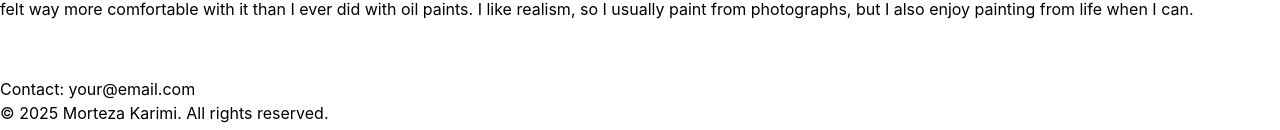
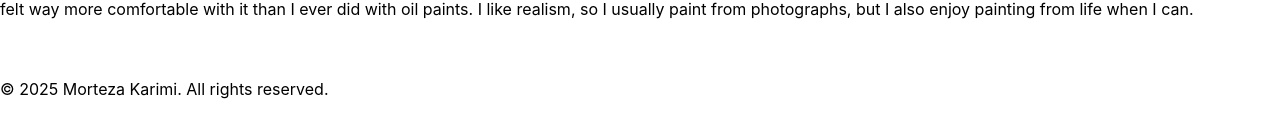
Before and after one commit to karimi/portfolio, a Vue app: page / in a window 1280 px wide. Shown: the part 923-1053 px from the top of the page. Built offline with nearby package versions, Linux system fonts and the light colour scheme.

Commit message:
Remove email from footer

```diff
--- a/src/App.vue
+++ b/src/App.vue
@@ -163,7 +163,7 @@ onUnmounted(() => {
       <!-- Footer separator -->
       <div class="absolute left-[5px] right-[5px] top-0 h-[1px] bg-black"></div>
       <div class="text-gray-700 text-sm">
-        Contact: <a href="mailto:your@email.com" class="hover:text-blue-600">your@email.com</a>
+
       </div>
       <div class="text-gray-500 text-xs mt-2 md:mt-0">
         &copy; 2025 Morteza Karimi. All rights reserved.
```
